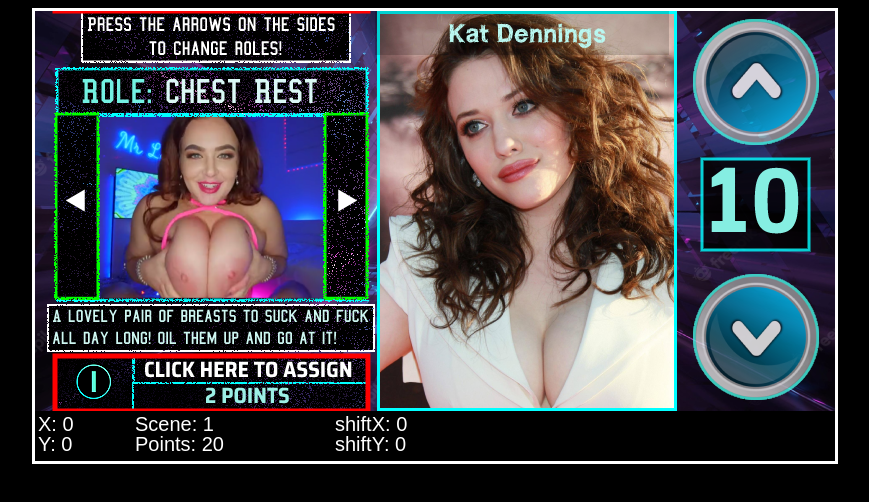
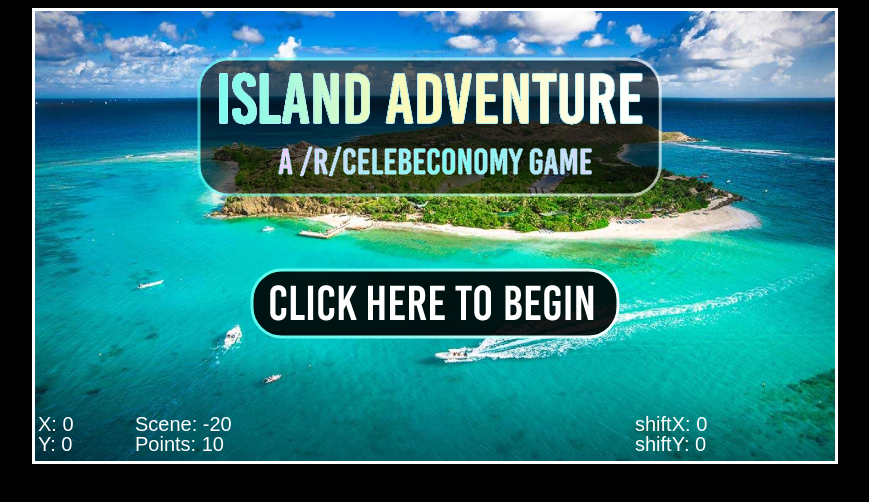
Before and after one commit to celebcon/c, a plain HTML site: page index.html in a window 1280 px wide. Shown: the whole page, without its empty margins (205-1074 px from the left). Drawn offline with Linux system fonts and the light colour scheme.

Commit message:
Update index.html

```diff
--- a/index.html
+++ b/index.html
@@ -74,7 +74,7 @@ var statbutton = function(x,y,endx,endy,sceneNum,name,cost) {
 
 statbutton.prototype.draw = function() {
 
-	if (this.purchased == true){ctx.drawImage(assigned, this.x - 23 - shiftX, this.y - 345 - shiftY,340,400);}
+	if (this.purchased == true && scene == 1){ctx.drawImage(assigned, this.x - 23 - shiftX, this.y - 345 - shiftY,340,400);}
 
     if (this.purchased == false){ctx.strokeStyle = "red";}
     if (this.purchased == true){ctx.strokeStyle = "green";}
@@ -190,6 +190,11 @@ if (scene == 1){
 }//END OF SCENE 1
 
 
+if (scene == 2){
+	if (canvasX > 160 && canvasX < 650 && canvasY > 230 && canvasY < 360){scene = 3; tabSound.play();}
+}
+
+
 if (scene == -14){
 	if (canvasX > 160 && canvasX < 637 && canvasY > 243 && canvasY < 317){scene = 1; tabSound.play();}
 }
@@ -239,9 +244,9 @@ var removeErrorGui = 1;
 var yArray = [];
 
 //IMPORTANT
-var scene = 1;
+var scene = -20;
 
-var points = 20;
+var points = 10;
 //IMPORTANT
 
 function move() {
@@ -315,8 +320,18 @@ ctx.drawImage(page1,340,-3600 - shiftY,460,400);
 if (shiftY < -3600){shiftY = -3600;}
 
 if (errordoing == 1 && removeErrorGui == 0){ctx.drawImage(alreadyAssigned,0,0,340,400);}
+
+if (points < 1){scene = 2;}
 }//END OF SCENE 1
 
+
+if (scene == 2){
+ctx.drawImage(clickcontinue, 0, 0,800,450);
+}
+
+if (scene == 3){
+ctx.drawImage(knock, 0, 0,800,450);
+}
 
 //Prototypes
 for(var i = 0; i < statbuttonArray.length ; i++) {
@@ -325,9 +340,18 @@ for(var i = 0; i < statbuttonArray.length ; i++) {
 
 
 //Bottom BG
+if (scene == 1){
 ctx.fillStyle = "black";
-if (scene == 1){ctx.fillRect(0,400, 800, 450);}
+ctx.fillRect(0,400, 800, 450);
 
+ctx.font = "bold 48px Arial";
+ctx.fillStyle = "white";
+ctx.fillText("Points: " + points,250,440);
+}
+
+
+var debugInfo = 1;
+if (debugInfo == 1){
 ctx.font = "20px Arial";
 ctx.fillStyle = "white";
 ctx.fillText("X: " + canvasX,3,420);
@@ -335,8 +359,9 @@ ctx.fillText("Y: " + canvasY,3,440);
 ctx.fillText("Points: " + points,100,440);
 ctx.fillText("Scene: " + scene,100,420);
 
-ctx.fillText("shiftX: " + shiftX,300,420);
-ctx.fillText("shiftY: " + shiftY,300,440);
+ctx.fillText("shiftX: " + shiftX,600,420);
+ctx.fillText("shiftY: " + shiftY,600,440);
+}
 
 
 document.getElementById("demo").innerHTML = printout;
@@ -357,10 +382,14 @@ document.getElementById("demo").innerHTML = printout;
 <img id="panties"  style="display:none; visibility:hidden;" src="panties.png" alt="">
 <img id="introgui"  style="display:none; visibility:hidden;" src="introgui.png" alt="">
 
+<img id="knock"  style="display:none; visibility:hidden;" src="knock.png" alt="">
+
+
 <img id="coolbg"  style="display:none; visibility:hidden;" src="coolbg.png" alt="">
 <img id="assigned"  style="display:none; visibility:hidden;" src="assigned.png" alt="">
 
 <img id="alreadyAssigned"  style="display:none; visibility:hidden;" src="alreadyAssigned.png" alt="">
+<img id="clickcontinue"  style="display:none; visibility:hidden;" src="clickcontinue.png" alt="">
 
 <img id="chestrest"  style="display:none; visibility:hidden;" src="chestrest.png" alt="">
 <img id="throatgoat"  style="display:none; visibility:hidden;" src="throatgoat.png" alt="">
```
